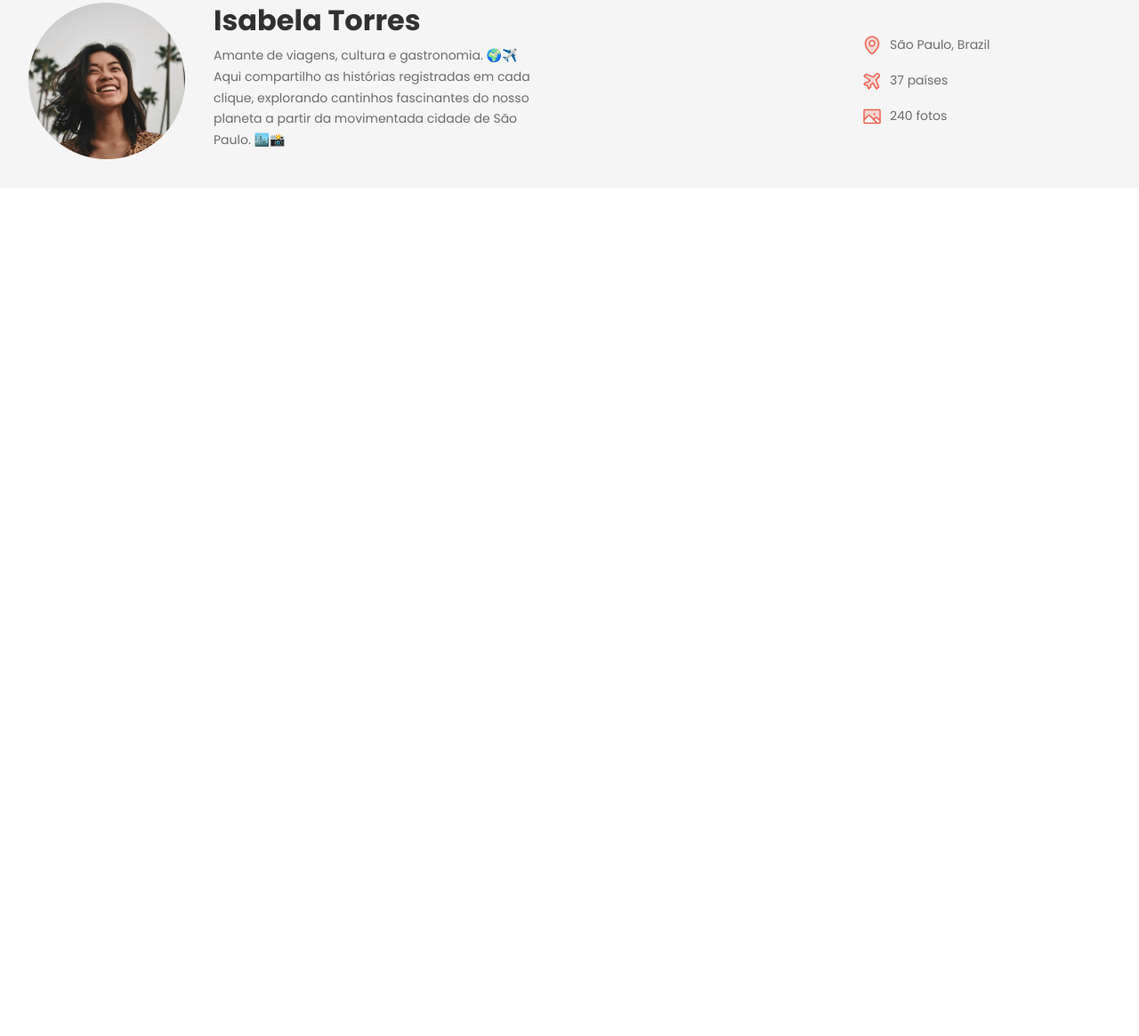
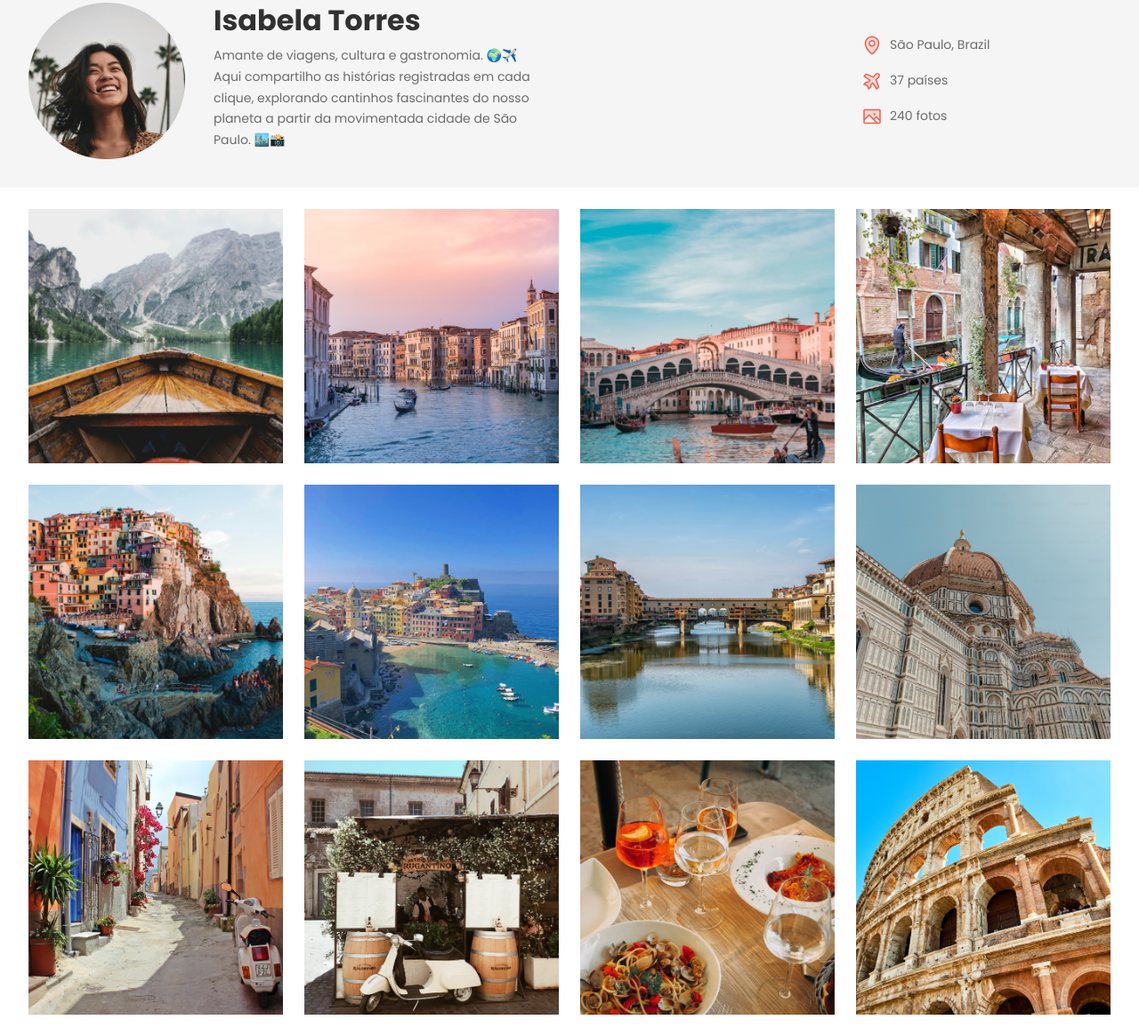
Before and after one commit to vitorbv/Projeto-Travelgram, a plain HTML site: page index.html in a window 1280 px wide. Shown: the part 129-1294 px from the top of the page at 89% size. Before the commit the page ends 800 px from the top, so only its background shows below. Drawn offline with Linux system fonts and the light colour scheme.

Commit message:
main gallery

```diff
--- a/index.html
+++ b/index.html
@@ -66,5 +66,20 @@
       </div>
     </header>
   </div>
+
+  <main class="container">
+    <img src="Assets/images/Image 01.png" alt="">
+    <img src="Assets/images/Image 02.png" alt="">
+    <img src="Assets/images/Image 03.png" alt="">
+    <img src="Assets/images/Image 04.png" alt="">
+    <img src="Assets/images/Image 05.png" alt="">
+    <img src="Assets/images/Image 06.png" alt="">
+    <img src="Assets/images/Image 07.png" alt="">
+    <img src="Assets/images/Image 08.png" alt="">
+    <img src="Assets/images/Image 09.png" alt="">
+    <img src="Assets/images/Image 10.png" alt="">
+    <img src="Assets/images/Image 11.png" alt="">
+    <img src="Assets/images/Image 12.png" alt="">
+  </main>
 </body>
 </html>
--- a/styles/index.css
+++ b/styles/index.css
@@ -1,3 +1,4 @@
 @import url(global.css);
 @import url(nav.css);
 @import url(header.css);
+@import url(main.css);
--- /dev/null
+++ b/styles/main.css
@@ -0,0 +1,12 @@
+main {
+  display: flex;
+  flex-wrap: wrap;
+  gap: 24px;
+  padding-block: 24px;
+}
+
+main img {
+  width: 286px;
+  height: 286px;
+  object-fit: cover;
+}
```
